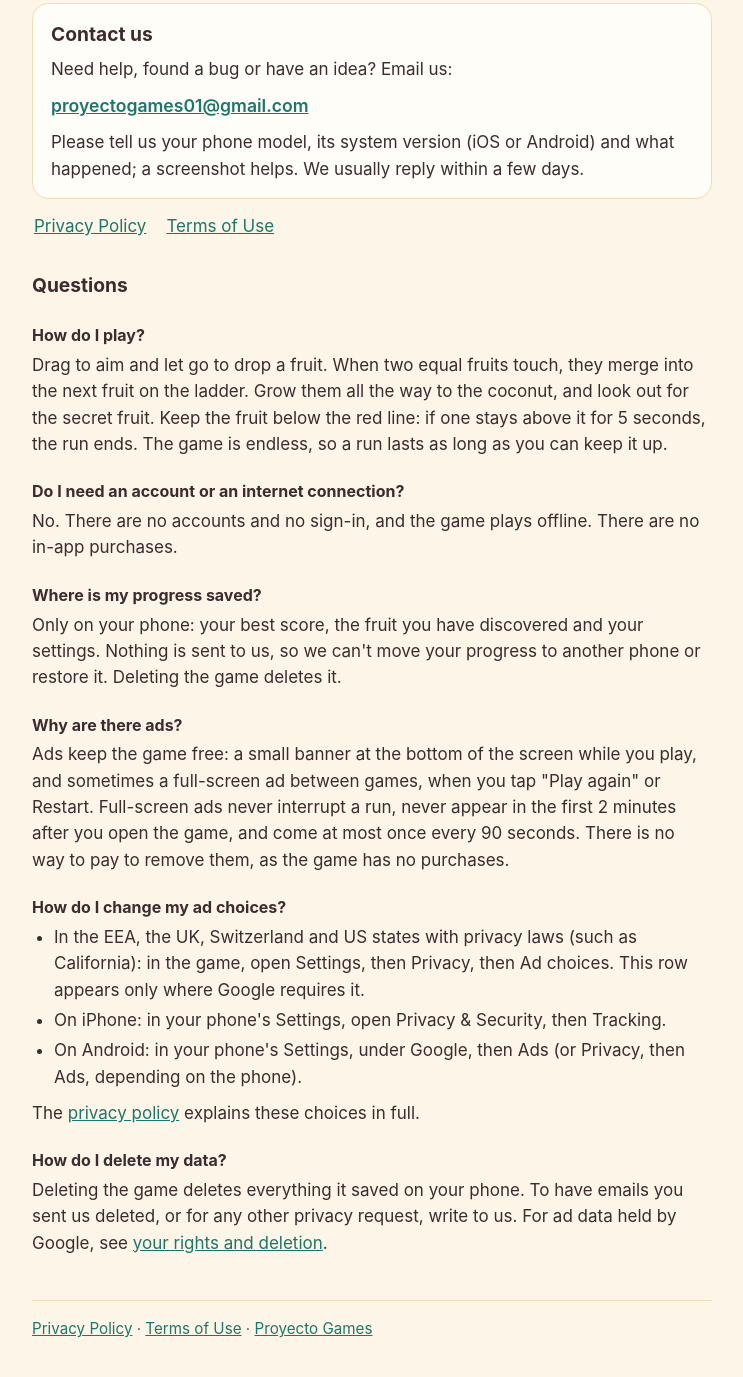
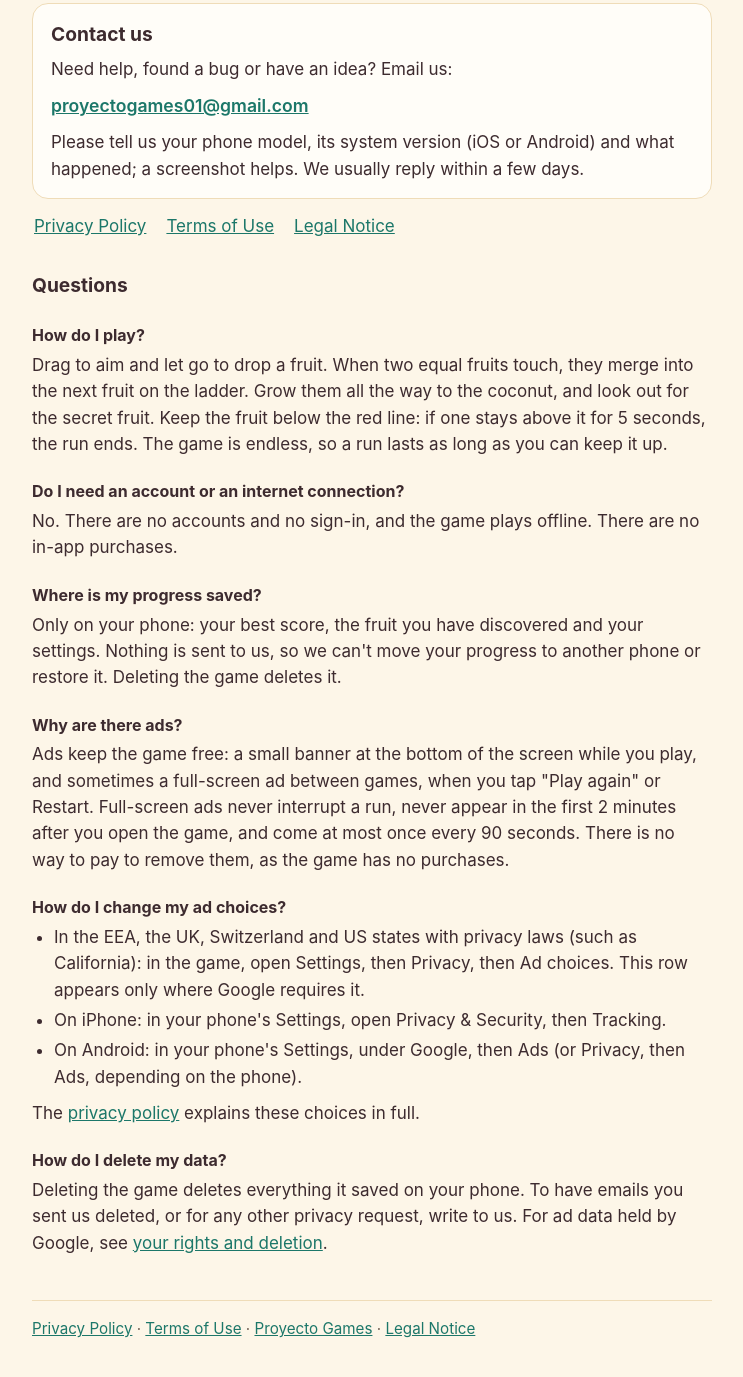
Before and after one commit to paulinogales/proyectogames01-rgb.github.io, a plain HTML site: page coco-drop/index.html in a window 1280 px wide. Shown: the part 133-1510 px from the top of the page, without its empty margins (268-1011 px from the left). Drawn offline with Linux system fonts and the light colour scheme.

Commit message:
Link Coco Drop legal notice from coco-drop/index.html

```diff
--- a/coco-drop/index.html
+++ b/coco-drop/index.html
@@ -44,7 +44,7 @@
     <p>Please tell us your phone model, its system version (iOS or Android) and what happened; a screenshot
       helps. We usually reply within a few days.</p>
   </section>
-  <p class="links"><a href="privacy.html">Privacy Policy</a><a href="terms.html">Terms of Use</a></p>
+  <p class="links"><a href="privacy.html">Privacy Policy</a><a href="terms.html">Terms of Use</a><a href="legal.html">Legal Notice</a></p>
 
   <h2>Questions</h2>
 
@@ -82,7 +82,7 @@
     any other privacy request, write to us. For ad data held by Google, see
     <a href="privacy.html#rights">your rights and deletion</a>.</p>
 
-  <footer><a href="privacy.html">Privacy Policy</a> · <a href="terms.html">Terms of Use</a> · <a href="../">Proyecto Games</a></footer>
+  <footer><a href="privacy.html">Privacy Policy</a> · <a href="terms.html">Terms of Use</a> · <a href="../">Proyecto Games</a> · <a href="legal.html">Legal Notice</a></footer>
 </main>
 </body>
 </html>
```
